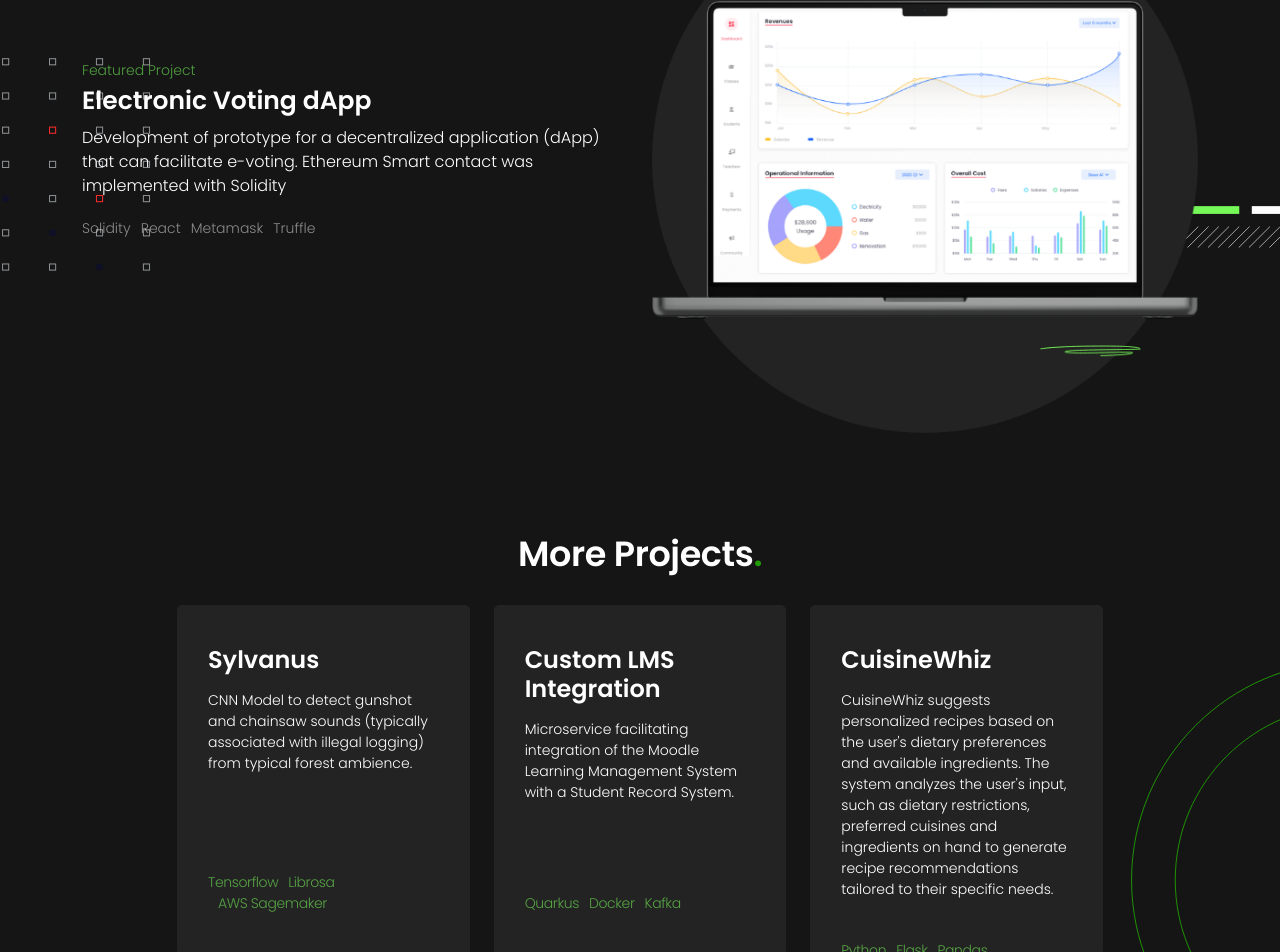
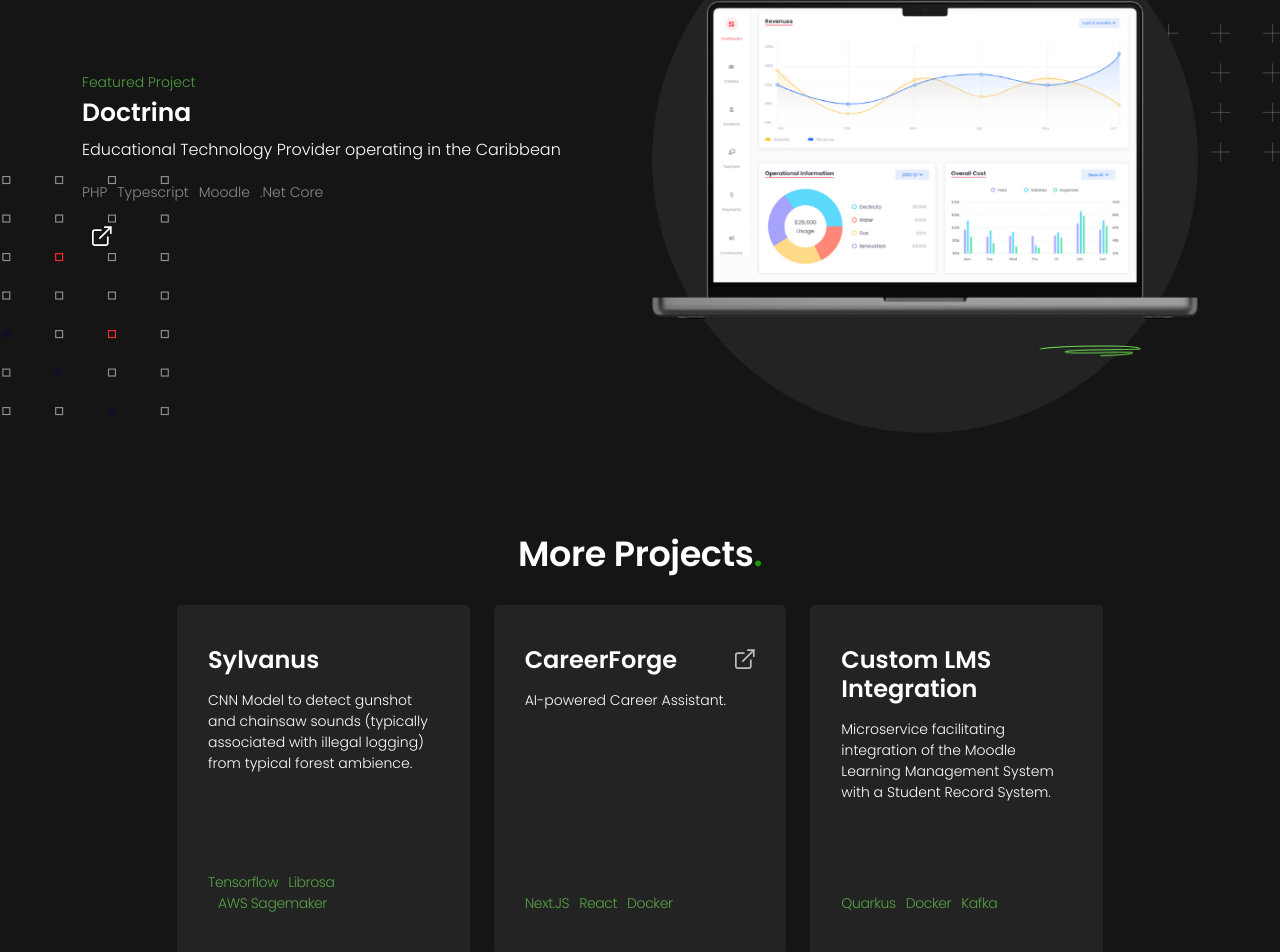
Before and after one commit to AndrewGY/andrewgy.github.io, a React (Create React App) app: page / in a window 1280 px wide. Shown: the part 7110-8062 px from the top of the page. Built offline with nearby package versions, Linux system fonts and the light colour scheme.

Commit message:
Update Data.js

```diff
--- a/src/Data/Data.js
+++ b/src/Data/Data.js
@@ -107,27 +107,27 @@ export const featured_projects = [
     },
     {
         id:1,
-        projectName:"Electronic Voting dApp",
-        description:"Development of prototype for a decentralized application (dApp) that can facilitate e-voting. Ethereum Smart contact was implemented with Solidity",
-        url:"",
+        projectName:"Doctrina",
+        description:"Educational Technology Provider operating in the Caribbean",
+        url:"https://doctrinaedu.com",
         github:"",
         img:"project-img-2.png",
         tech:[
             {
                 id:0,
-                techName:"Solidity"
+                techName:"PHP"
             },
             {
                 id:1,
-                techName:"React"
+                techName:"Typescript"
             },
             {
                 id:2,
-                techName:"Metamask"
+                techName:"Moodle"
             },
             {
                 id:3,
-                techName:"Truffle"
+                techName:".Net Core"
             }
         ]
     },
@@ -157,6 +157,27 @@ export const projects = [
     },
     {
         id: 1,
+        projectName: "CareerForge",
+        description: "AI-powered Career Assistant.",
+        url: "https://careerforges.com",
+        github: "",
+        tech: [
+            {
+                id: 0,
+                techName: "Next.JS"
+            },
+            {
+                id: 1,
+                techName: "React"
+            },
+            {
+                id: 2,
+                techName: "Docker"
+            },
+        ]
+    },
+    {
+        id: 2,
         projectName: "Custom LMS Integration",
         description: "Microservice facilitating integration of the Moodle Learning Management System with a Student Record System.",
         url: "",
@@ -177,28 +198,29 @@ export const projects = [
         ]
     },
     {
-        id: 2,
-        projectName: "CuisineWhiz",
-        description: "CuisineWhiz suggests personalized recipes based on the user's dietary preferences and available ingredients. The system analyzes the user's input, such as dietary restrictions, preferred cuisines and ingredients on hand to generate recipe recommendations tailored to their specific needs.",
-        url: "",
-        github: "",
-        tech: [
+        id: 3,
+        projectName:"Electronic Voting dApp",
+        description:"Development of prototype for a decentralized application (dApp) that can facilitate e-voting. Ethereum Smart contact was implemented with Solidity",
+        url:"",
+        github:"",
+        img:"project-img-2.png",
+        tech:[
             {
-                id: 0,
-                techName: "Python"
+                id:0,
+                techName:"Solidity"
             },
             {
-                id: 1,
-                techName: "Flask"
+                id:1,
+                techName:"React"
             },
             {
-                id: 2,
-                techName: "Pandas"
+                id:2,
+                techName:"Metamask"
             },
             {
-                id: 3,
-                techName: "Spoonacular API"
-            },
+                id:3,
+                techName:"Truffle"
+            }
         ]
     },
     ]
```
